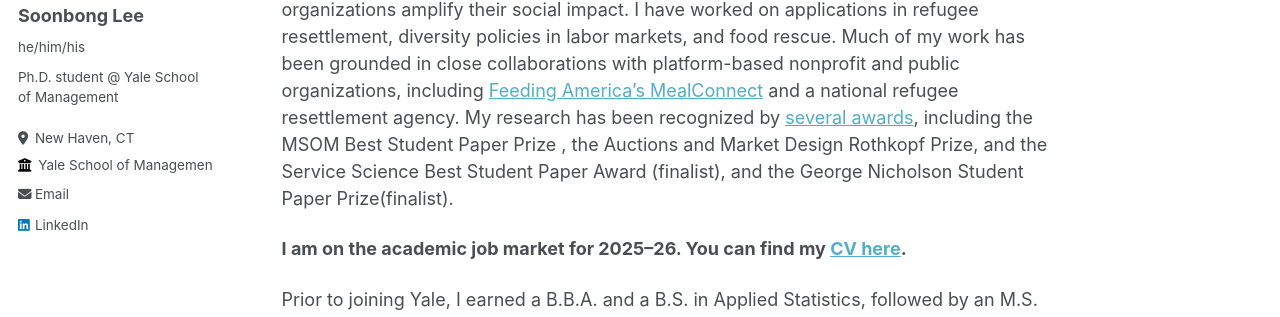
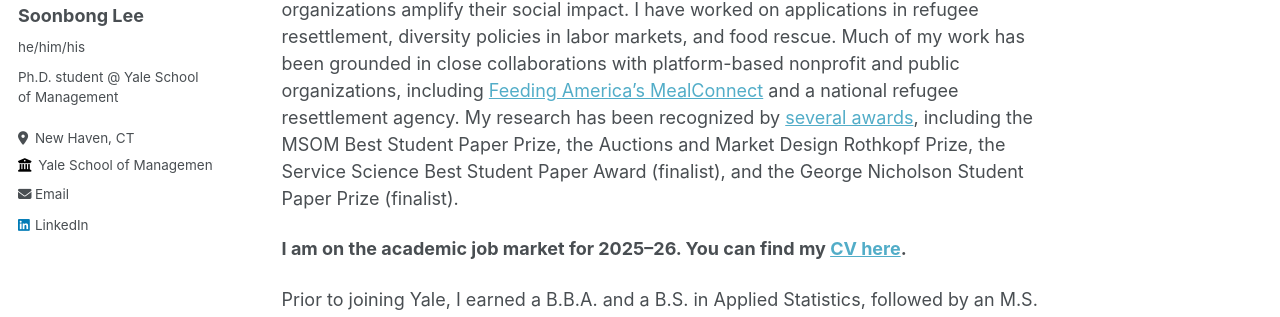
Before and after one commit to soonbong-lee/soonbong-lee.github.io, a Jekyll site: the page built from _pages/about.md, in a window 1280 px wide and 900 px high. Shown: the part 225-542 px from the top of the window. Built offline with Jekyll 4.4.1, drawn with Linux system fonts in a browser that asks for light colours.

Commit message:
Update about.md

```diff
--- a/_pages/about.md
+++ b/_pages/about.md
@@ -8,10 +8,10 @@ redirect_from:
 ---
 
 I am a fifth-year Ph.D. student in Operations at Yale School of Management, where I am fortunate to be advised by Prof. [Vahideh Manshadi](https://vahideh-manshadi.com/). My research interests center on **platform and policy design for social good**. Drawing tools from data science, optimization, and mathematical modeling, I design data-driven solutions and analytical methods for resource allocation problems in nonprofit and public sectors to help organizations amplify their social impact. I have worked on applications in refugee resettlement, diversity policies in labor markets, and food rescue.
-Much of my work has been grounded in close collaborations with platform-based nonprofit and public organizations, including [Feeding America’s MealConnect](https://mealconnect.org/) and a national refugee resettlement agency. My research has been recognized by [several awards](https://som.yale.edu/story/2024/phd-student-soonbong-lee-wins-two-informs-awards-research-refugee-resettlement-process), including the MSOM Best Student Paper Prize , the Auctions and Market Design Rothkopf Prize, and the Service Science Best Student Paper Award (finalist), and the George Nicholson Student Paper Prize(finalist).
+Much of my work has been grounded in close collaborations with platform-based nonprofit and public organizations, including [Feeding America’s MealConnect](https://mealconnect.org/) and a national refugee resettlement agency. My research has been recognized by [several awards](https://som.yale.edu/story/2024/phd-student-soonbong-lee-wins-two-informs-awards-research-refugee-resettlement-process), including the MSOM Best Student Paper Prize, the Auctions and Market Design Rothkopf Prize, the Service Science Best Student Paper Award (finalist), and the George Nicholson Student Paper Prize (finalist).
 
 <p><strong>I am on the academic job market for 2025–26. You can find my
-<a href="/files/Soonbong_Lee_CV_Sep_2025_v3.pdf">CV here</a>.</strong></p>
+<a href="/files/Soonbong_Lee_CV_Sep_2025_v4.pdf">CV here</a>.</strong></p>
 
 Prior to joining Yale, I earned a B.B.A. and a B.S. in Applied Statistics, followed by an M.S. in Management Science from Yonsei University. During this time, I worked under the supervision of Prof. Seongmoon Kim, focusing on data-driven portfolio optimization.
 
```
